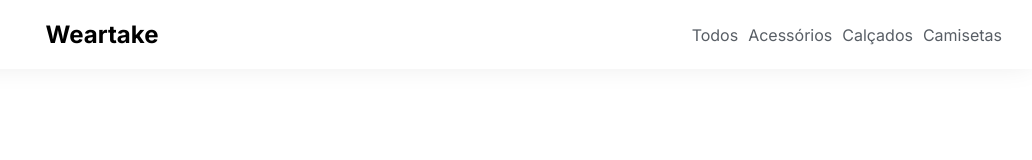
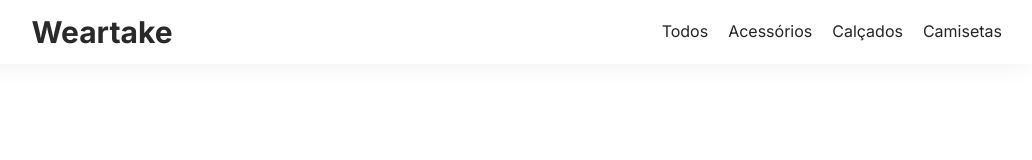
Before and after one commit to Kenzie-Academy-Brasil-Developers/m1-entrega-capstone-ecommerce-sergio1pj, a plain HTML site: page index.html in a window 1280 px wide. Shown: the whole page, without its empty margins (238-1270 px from the left). Drawn offline with Linux system fonts and the light colour scheme.

Commit message:
correções no header feita

```diff
--- a/css/style.css
+++ b/css/style.css
@@ -3,14 +3,15 @@ html,body,figure,header,ul,li,img,p,h1,h2,h3,nav,div,a, section, button {
     margin: 0;
     padding: 0;
     list-style: none;
-    color: #000;
+    color: #242424;
     text-decoration: none;
     outline: none;
     border: none;
     font-family: 'Inter', sans-serif;
     font-style: normal;
-    font-size: 16px;
-    line-height: 28px;
+    font-size: 14px;
+    font-weight: 400;
+    line-height: 24px;
     box-sizing: border-box;
 }
 .container {
@@ -40,16 +41,16 @@ html,body,figure,header,ul,li,img,p,h1,h2,h3,nav,div,a, section, button {
 .menu-nav ul {
     display: flex;
     list-style: none;
-    gap: 10px;
-    }
-
+    gap: 20px;
+}
 .menu-nav ul li a {
     text-decoration: none;
-    color: #585e65;
-    line-height: 19px;
+    font-size: 16px;
+    line-height: 16px;
 }
 .logo {
     font-weight: 700;
-    font-size: 24px;
-    line-height: 29px;
+    font-size: 30px;
+    line-height: 24px;
+    color: #292929;
 }
```
